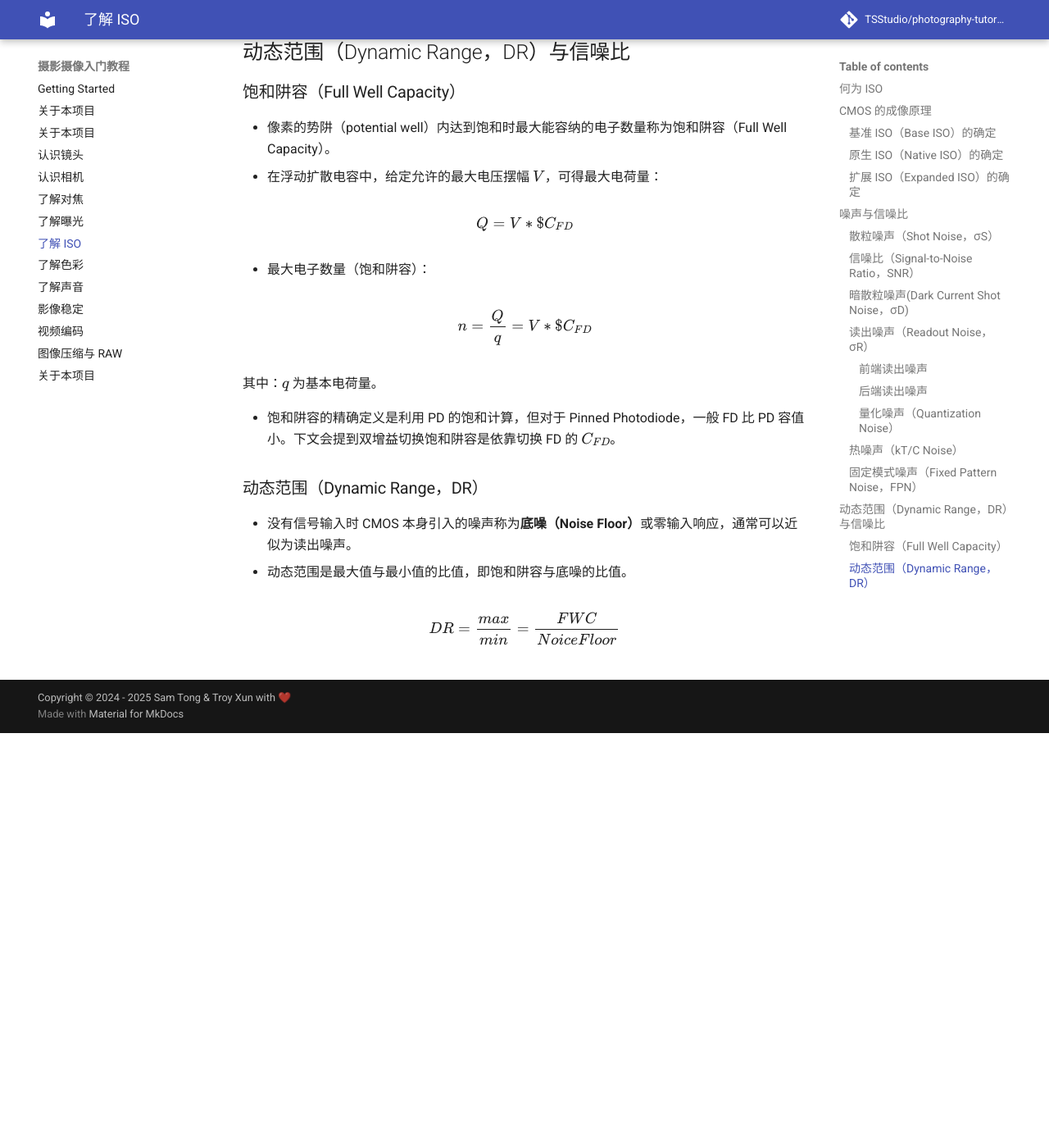
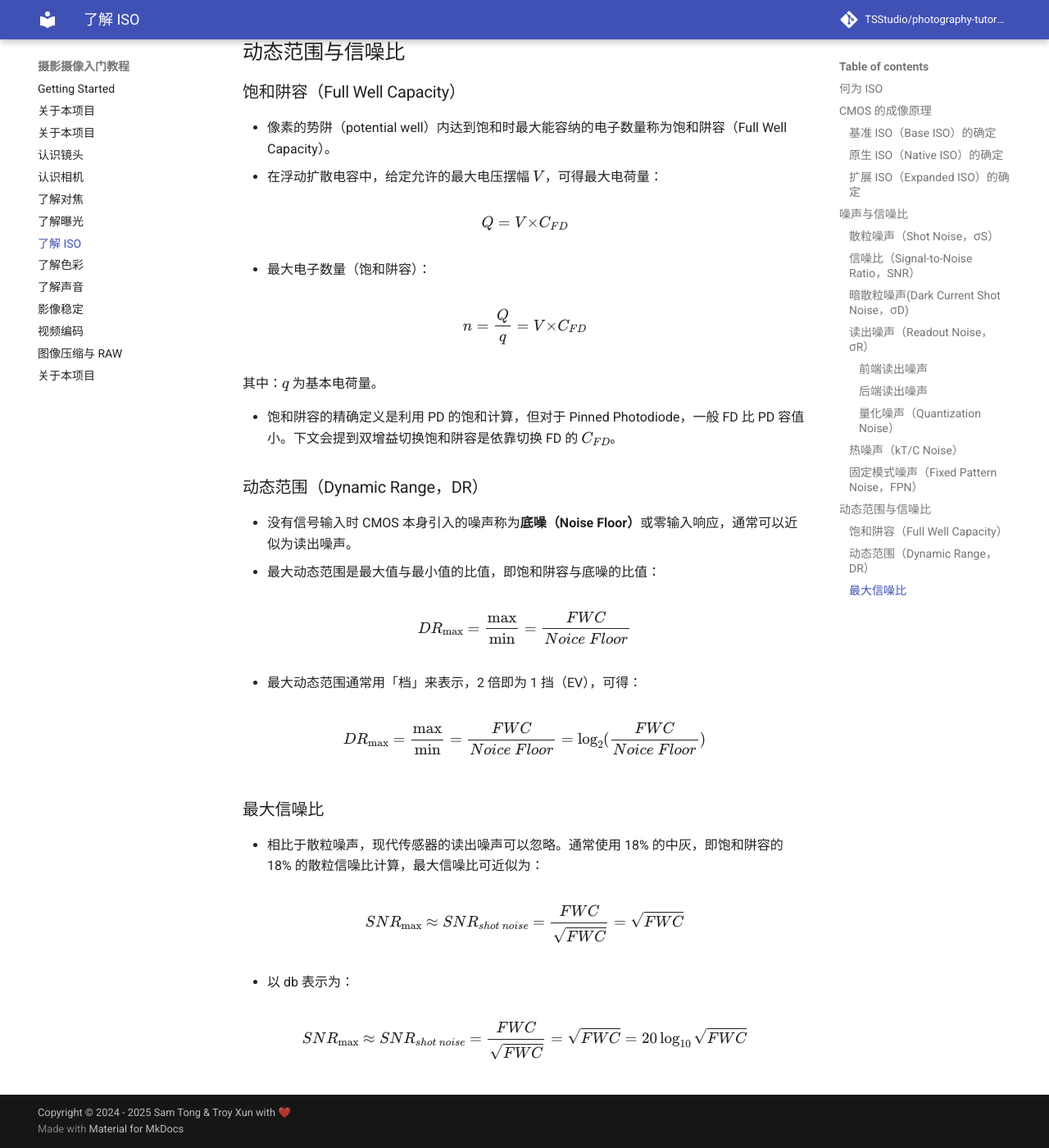
Before and after one commit to troyxun/photography-tutorial, an MkDocs documentation site: the page built from docs/iso.md, in a window 1280 px wide and 1400 px high, scrolled down 3629 px. Shown: the whole window at 82% size. Built offline with MkDocs 1.6.1 and Material for MkDocs 9.7.7, drawn with Linux system fonts in a browser that asks for light colours; comment, search, counter and statistics services are not loaded; before the commit the page ends 4523 px from its top, so only the background shows below that; some of the changed text lies outside the part shown.

Commit message:
Update iso.md

```diff
--- a/docs/iso.md
+++ b/docs/iso.md
@@ -10,7 +10,7 @@
 - 在 CMOS 的光电二极管上：
 
 $$
-QE=\frac{平均捕获电子数}{平均入射光子数}
+QE = \frac{平均捕获电子数}{平均入射光子数}
 $$
 
 - 势阱内的电子被浮动扩散节点（Floating Diffusion，FD）转移并储存到浮动扩散电容 $C_{FD}$ 中。在 CMOS 的读出过程中，$C_{FD}$ 完成电荷到电势差（电压）的转换，并被源极跟随器（Source Follower，SF）读出。源极跟随器是一种共漏极电路，用做电压跟随，通常具有固定倍率。随后，该电压被可编程增益放大器（PGA）进行模拟放大后经由模数转换器（ADC）量化为数字信号。
@@ -19,7 +19,7 @@
 - 浮动扩散电容 $C_{FD}$ 确定了电荷到电压的转换关系，即：
 
 $$
-C_{FD}=\frac{Q}{V}
+C_{FD} = \frac{Q}{V}
 $$
 
 其中：$Q$ 为电荷量（C），$V$ 为电压（V）。
@@ -28,7 +28,7 @@
 - 以 ILCE-1 搭载的 IMX610 为例，其在高增益下的转换增益为 $85.7\mu V/e^-$，即一个电子在浮动扩散电容上可转化为 $85.7\mu V$ 的电压。
 
 ### 原生 ISO（Native ISO）的确定
-- 确定的基准 ISO 在经由源极跟随器后，由可编程增益放大器进行模拟放大，放大增益为 n。在相同曝光量下，输出至模数转换器的电压为 n 倍的 基准 ISO。原生 ISO 由 n × 基准 ISO 确定。可编程增益放大器的放大倍率有限，以 IMX410CQK 为例，最大为 30db。
+- 确定的基准 ISO 在经由源极跟随器后，由可编程增益放大器进行模拟放大，放大增益为 $n$。在相同曝光量下，输出至模数转换器的电压为 $n$ 倍的 基准 ISO。原生 ISO 由 $n ×$ 基准 ISO 确定。可编程增益放大器的放大倍率有限，以 IMX410CQK 为例，最大为 30db。
 
 ### 扩展 ISO（Expanded ISO）的确定
 - 确定的原生 ISO 经由模数转换器量化为数字信号，由机内进行数字放大，取得扩展 ISO。该阶段的数字增益等同于原始图像文件（RAW Image File）文件进行后期提亮。
@@ -49,7 +49,7 @@
 - 某像素将 n 个光子转换为电子，此时散粒噪声信噪比：
 
 $$
-SNR_{shot noise} = \frac{n}{\sqrt{n}} = \sqrt{n}
+SNR_{shot\ noise} = \frac{n}{\sqrt{n}} = \sqrt{n}
 $$
 
 - 对于散粒噪声，当捕获电子量 n 增加，标准差（噪声）以 $\sqrt{n}$ 形式增加，信噪比也以 $\sqrt{n}$ 形式增加。因此，增加进光量可以提高信噪比。
@@ -86,19 +86,19 @@
 - 由于不同像素间的空间不均匀性引入的噪声称为固定模式噪声（Fixed Pattern Noise，FPN）。固定模式噪声是固定不变的，与信号高低水平和传感器温度无关，因此可以通过标定的方法减除，在计算噪声时可忽略该项。另外，坏像素、瑕疵像素也可以视为一种固定模式噪声。
 - 黑场中固定模式噪声趋同，部分摄影机可通过调整黑平衡重新标定固定模式噪声。
 
-## 动态范围（Dynamic Range，DR）与信噪比
+## 动态范围与信噪比
 ### 饱和阱容（Full Well Capacity）
 - 像素的势阱（potential well）内达到饱和时最大能容纳的电子数量称为饱和阱容（Full Well Capacity）。
 - 在浮动扩散电容中，给定允许的最大电压摆幅 $V$，可得最大电荷量：
 
 $$
-Q = V * $C_{FD}
+Q = V × C_{FD}
 $$
 
 - 最大电子数量（饱和阱容）：
 
 $$
-n = \frac{Q}{q} = V * $C_{FD}
+n = \frac{Q}{q} = V × C_{FD}
 $$
 
 其中：$q$ 为基本电荷量。
@@ -107,8 +107,27 @@
 
 ### 动态范围（Dynamic Range，DR）
 - 没有信号输入时 CMOS 本身引入的噪声称为**底噪（Noise Floor）**或零输入响应，通常可以近似为读出噪声。
-- 动态范围是最大值与最小值的比值，即饱和阱容与底噪的比值。
+- 最大动态范围是最大值与最小值的比值，即饱和阱容与底噪的比值：
 
 $$
-DR = \frac{max}{min} = \frac{FWC}{Noice Floor}
+DR_{\max} = \frac{\max}{\min} = \frac{FWC}{Noice\ Floor}
 $$
+
+- 最大动态范围通常用「档」来表示，2 倍即为 1 挡（EV），可得：
+
+$$
+DR_{\max} = \frac{\max}{\min} = \frac{FWC}{Noice\ Floor} = \log_2(\frac{FWC}{Noice\ Floor})
+$$
+
+### 最大信噪比
+- 相比于散粒噪声，现代传感器的读出噪声可以忽略。通常使用 18% 的中灰，即饱和阱容的 18% 的散粒信噪比计算，最大信噪比可近似为：
+
+$$
+SNR_{\max} \approx SNR_{shot\ noise} = \frac{FWC}{\sqrt{FWC}} = \sqrt{FWC}
+$$
+
+- 以 db 表示为：
+
+$$
+SNR_{\max} \approx SNR_{shot\ noise} = \frac{FWC}{\sqrt{FWC}} = \sqrt{FWC} = 20\log_{10}\sqrt{FWC}
+$$
```
